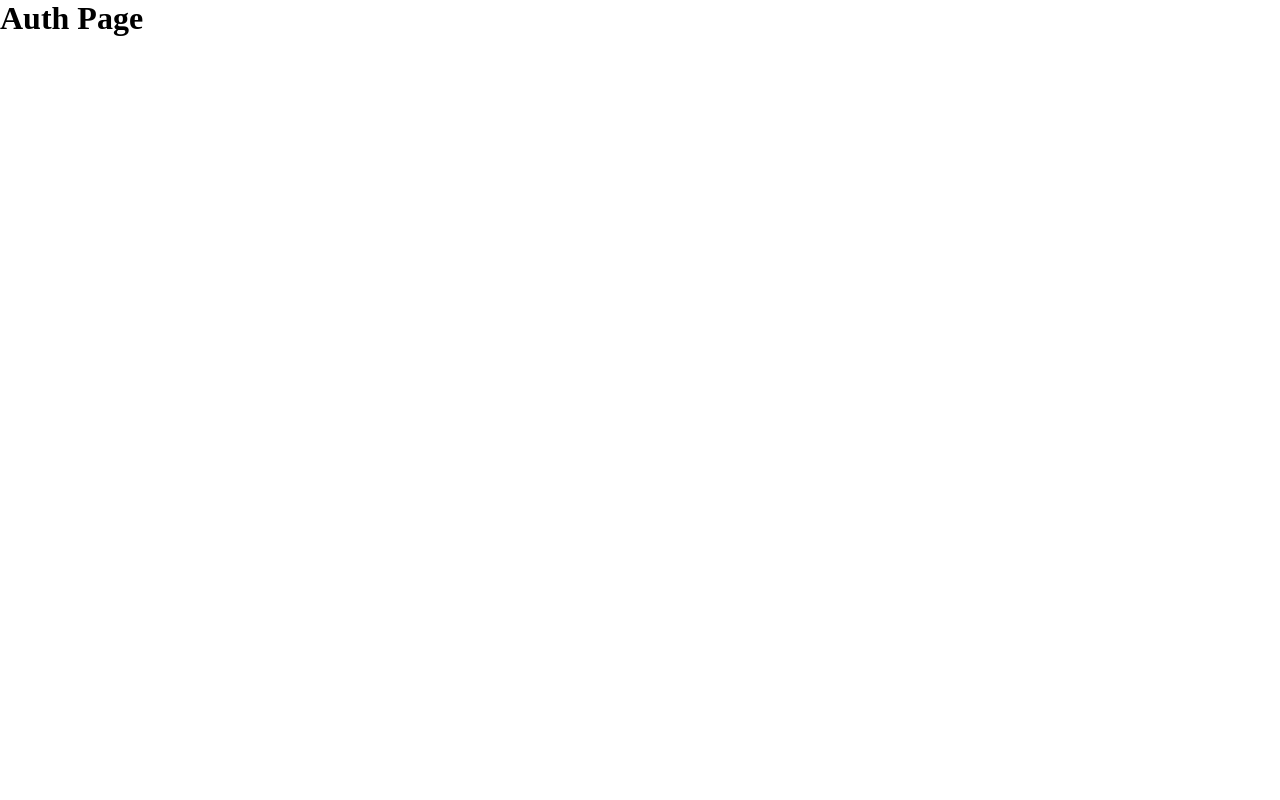
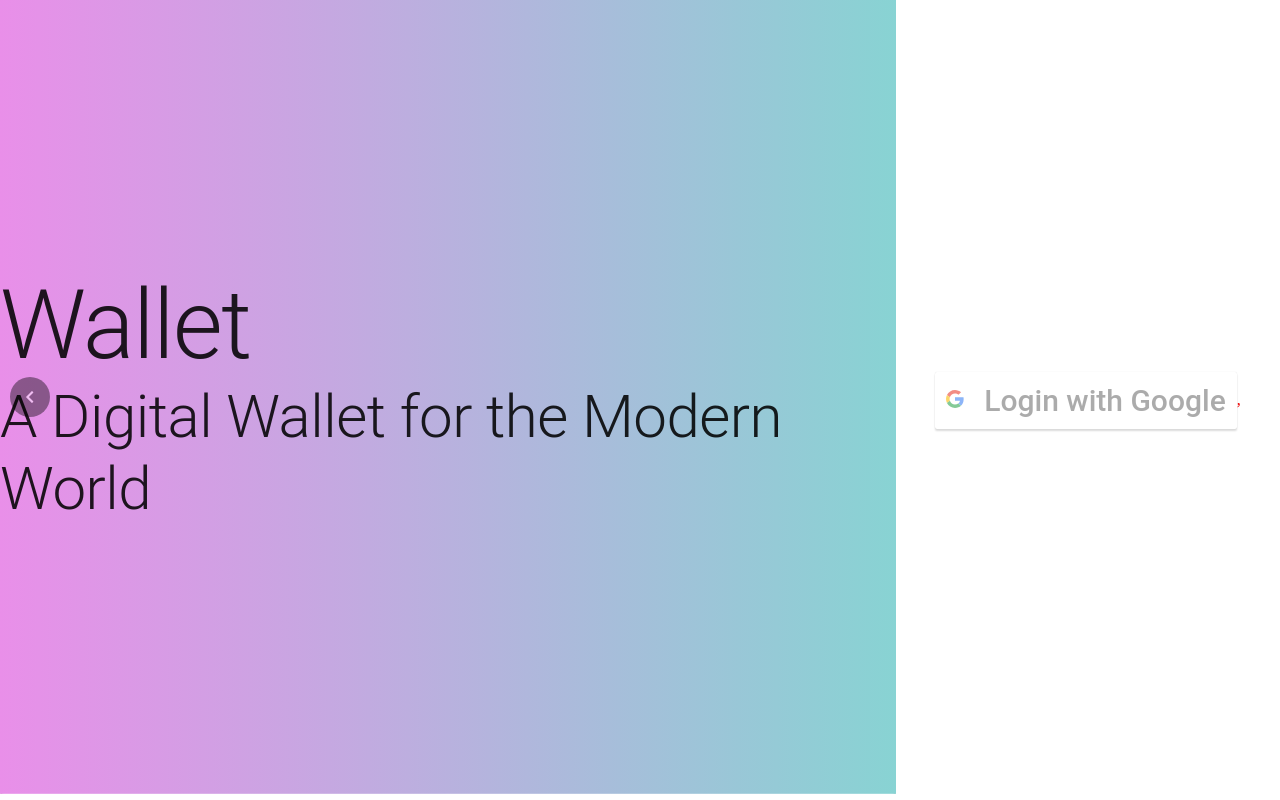
Before and after one commit to pranavvk16/firebase-wallet, a React (Create React App) app: page / in a window 1280 px wide. Built offline with nearby package versions, Linux system fonts and the light colour scheme.

Commit message:
landing page

```diff
--- a/package.json
+++ b/package.json
@@ -5,7 +5,9 @@
   "dependencies": {
     "@emotion/react": "^11.6.0",
     "@emotion/styled": "^11.6.0",
-    "@mui/material": "^5.2.0",
+    "@mui/icons-material": "^5.2.1",
+    "@mui/material": "^5.2.3",
+    "@mui/styles": "^5.2.3",
     "@testing-library/jest-dom": "^5.15.1",
     "@testing-library/react": "^11.2.7",
     "@testing-library/user-event": "^12.8.3",
@@ -13,6 +15,8 @@
     "react": "^17.0.2",
     "react-calendar": "^3.5.0",
     "react-dom": "^17.0.2",
+    "react-google-login": "^5.2.2",
+    "react-material-ui-carousel": "^3.1.0",
     "react-router-dom": "^6.0.2",
     "react-scripts": "4.0.3",
     "web-vitals": "^1.1.2"
--- /dev/null
+++ b/src/App.css
@@ -0,0 +1,43 @@
+:root {
+  --gradient: linear-gradient(90deg, rgb(233, 143, 233), #88d3d3);
+}
+.landingpage {
+  width: 100vw;
+  display: flex;
+  flex-direction: row;
+  height: 100vh;
+  color: rgb(238, 0, 0);
+}
+.carousel {
+  width: 70vw;
+  height: 100vh;
+}
+.google_auth {
+  width: 30vw;
+  height: 100vh;
+  display: flex;
+  justify-content: center;
+  align-items: center;
+}
+.paper {
+  width: 100%;
+  height: 99.2vh;
+  display: flex;
+  justify-content: center;
+  align-items: center;
+  margin: auto;
+  background-image: var(--gradient);
+  animation: bg-animation 25s infinite;
+}
+.paperinndercontainer {
+  display: flex;
+  flex-direction: column;
+}
+@keyframes bg-animation {
+  0% {
+    background-position: left;
+  }
+  50% {
+    background-position: right;
+  }
+}
--- a/src/App.js
+++ b/src/App.js
@@ -1,12 +1,13 @@
 import React from "react";
 import MainPage from "./Component/MainPage";
+import LandingPage from "./Component/LandingPage";
 import { BrowserRouter as Router, Routes, Route, Link } from "react-router-dom";
 
 function App() {
   return (
     <Router>
       <Routes>
-        <Route exact path="/" element={<h1>Auth Page</h1>} />
+        <Route exact path="/" element={<LandingPage/>} />
         <Route exact path="/main" element={<MainPage />} />
       </Routes>
     </Router>
--- a/src/Component/Expense.js
+++ b/src/Component/Expense.js
@@ -40,7 +40,7 @@ function Expense({
             name="expense"
             onChange={handleChange}
           />
-          <Button variant="contained" type="Submit" disabled={!flag}>
+          <Button ml="122" variant="contained" type="Submit" disabled={!flag}>
             Add
           </Button>
         </form>
--- /dev/null
+++ b/src/Component/LandingPage.js
@@ -0,0 +1,53 @@
+import React from 'react'
+import Carousel from 'react-material-ui-carousel'
+import { Paper, Button, Typography } from '@mui/material'
+import "../App.css";
+import { GoogleLogin } from 'react-google-login';
+
+function LandingPage() {
+    var items = [
+        {
+            name: "Wallet",
+            description: "A Digital Wallet for the Modern World"
+        },
+        {
+            name: "Expense Tracker",
+            description: "Track all your expenses at on place"
+        }
+    ]
+    function Item(props) {
+        return (
+            <Paper width={100}>
+                <div className="paper">
+                    <div className="paperinndercontainer">
+                        <Typography variant="h1">{props.item.name}</Typography>
+                        <Typography variant="h2">{props.item.description}</Typography>
+                    </div>
+                </div>
+            </Paper >
+        )
+    }
+    return (
+        <div className="landingpage">
+            <div className="carousel">
+                <Carousel indicators={false}>
+                    {
+                        items.map((item, i) => <Item key={i} item={item} />)
+                    }
+                </Carousel>
+            </div>
+            <div className="google_auth">
+                <GoogleLogin
+                    clientId="658977310896-knrl3gka66fldh83dao2rhgbblmd4un9.apps.googleusercontent.com"
+                    buttonText="Login with Google"
+                    // onSuccess={responseGoogle}
+                    // onFailure={responseGoogle}
+                    cookiePolicy={'single_host_origin'}
+                />,
+
+            </div>
+        </div>
+    )
+}
+
+export default LandingPage
```
Also changed, not shown: 1 other file (tests, documents, lock files or other folders).
